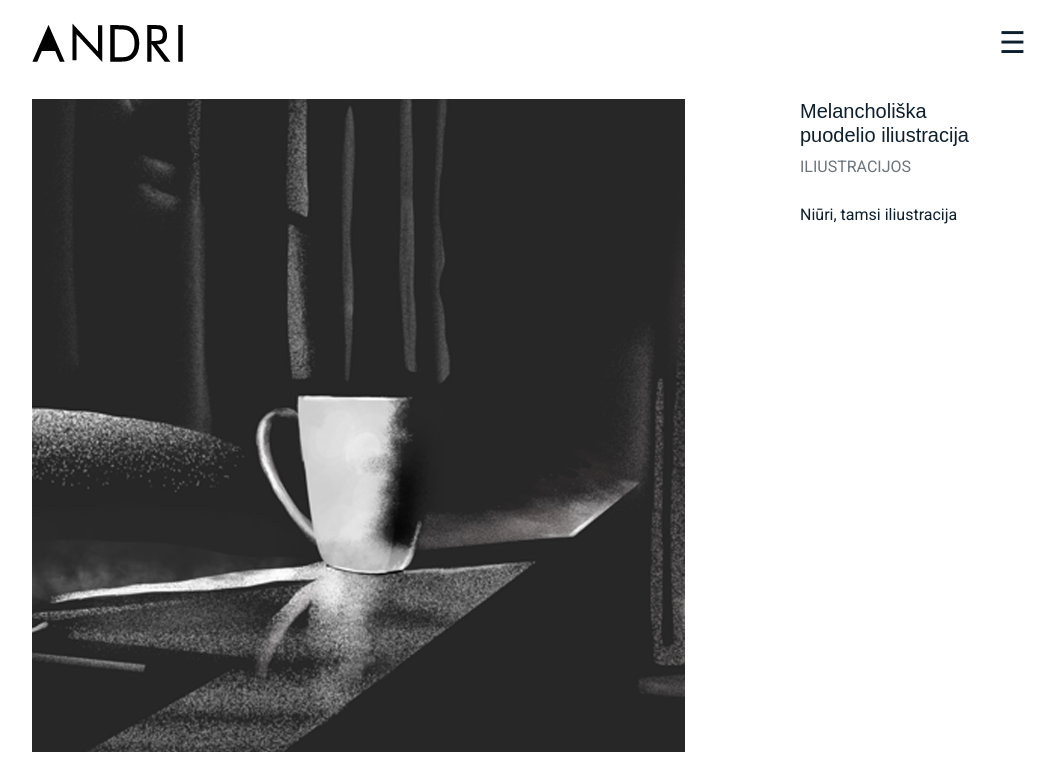
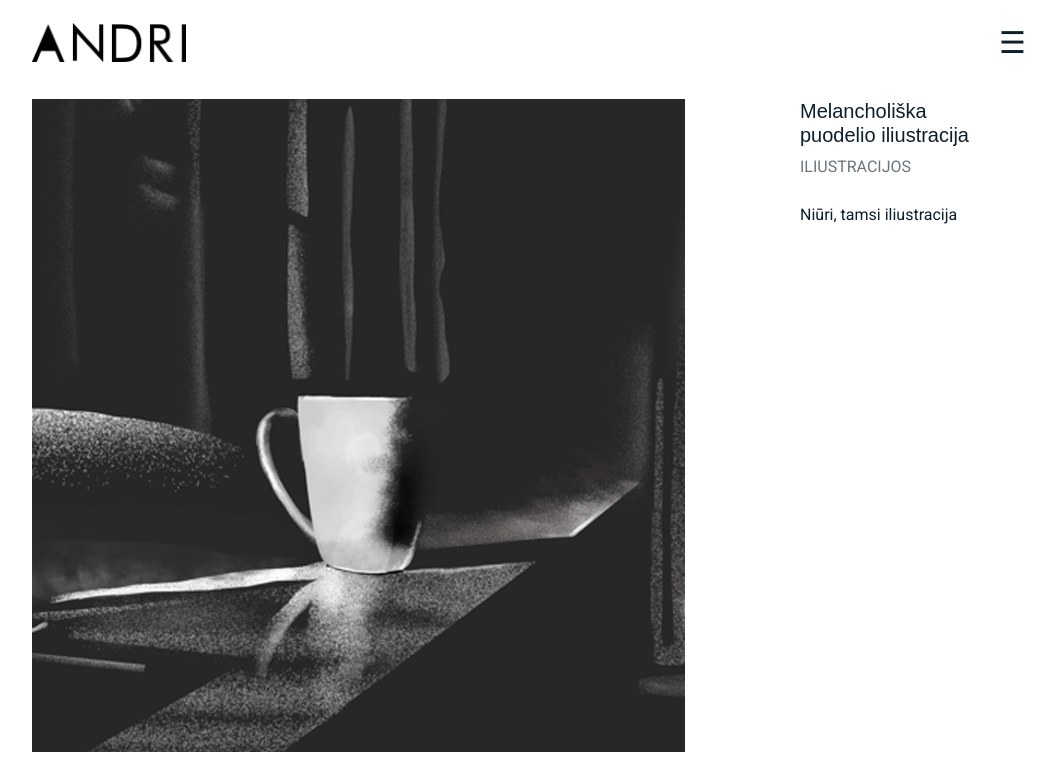
Before and after one commit to AndriVanse/public_html, a plain HTML site: page puodelis.html in a window 1280 px wide. Shown: the top 782 px of the page, without its empty margins (111-1166 px from the left). Drawn offline with Linux system fonts and the light colour scheme.

Commit message:
fixed logo

```diff
--- a/puodelis.html
+++ b/puodelis.html
@@ -52,7 +52,7 @@
   <div class="main">
     <div class="header">
       <div>
-        <a href="indext.html"><img src="logotipas.png"></a>
+        <a href="/"><img src="logo.png" style="height:39px" alt="logo"></a>
       </div>
       <div>
         <span class="burgerMenu" onclick="openNav()">&#9776;</span>
```
